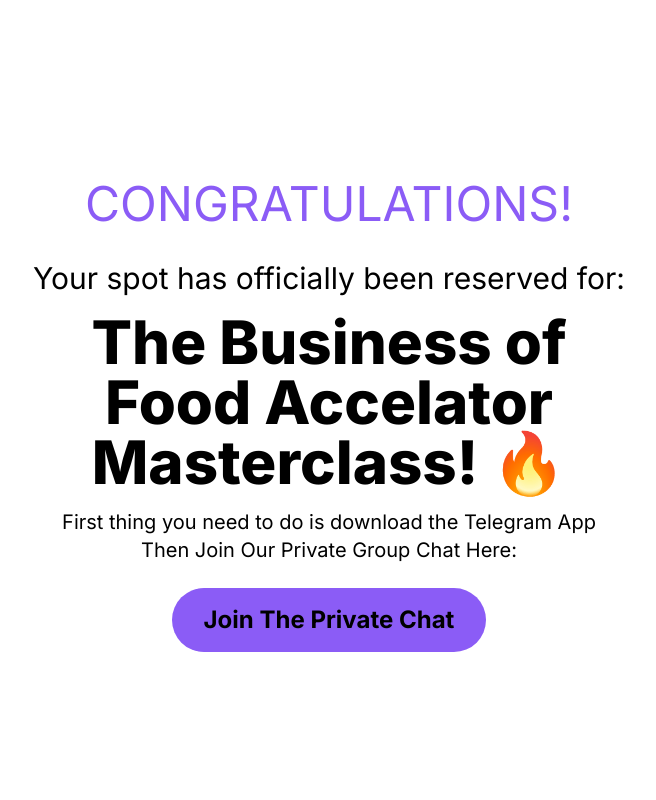
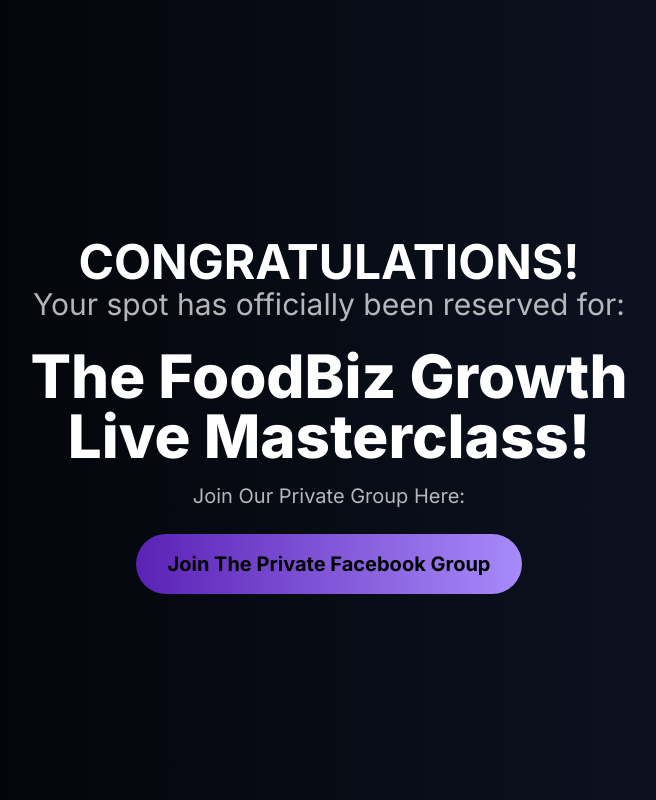
Before and after one commit to dashincodes/masterclass2, a Next.js app: page /success in a window 1280 px wide. Shown: the whole page, without its empty margins (311-967 px from the left). Built offline with nearby package versions, Linux system fonts and the light colour scheme.

Commit message:
finalized

```diff
--- a/app/page.js
+++ b/app/page.js
@@ -211,7 +211,7 @@
         <h2 className="text-white text-5xl font-bold text-center">
           Reserve Your Seat
         </h2>
-        <h3 className="text-white text-xl font-extralight mt-6 opacity-60 md:w-1/2 md:mx-0 mx-12 text-center leading-8 ">
+        <h3 className="text-white md:text-xl text-md font-extralight mt-6 opacity-60 md:w-1/2 md:mx-0 mx-12 text-center leading-8 ">
           Reserve your virtual seat to the FoodBiz Growth Live Masterclass
           before they fill up, remember there are only 20 seats available
         </h3>
--- a/app/success/page.js
+++ b/app/success/page.js
@@ -1,14 +1,41 @@
 import React from "react";
 
 function page() {
-  return <div className="flex flex-col justify-center h-screen items-center pt-8 w-full px-4">
-    <div><h2 className="text-5xl uppercase text-violet-500">Congratulations!</h2></div>
-    <div className="mt-8"><h3 className="text-3xl ">Your spot has officially been reserved for:</h3></div>
-    <div className="md:w-1/2 mt-4 "><h2 className="text-6xl  font-extrabold text-center">The Business of Food Accelator Masterclass! 🔥</h2></div>
-    <div className="mt-4"><h2 className="text-xl">First thing you need to do is download the Telegram App</h2></div>
-    <div><h2 className="text-xl">Then Join Our Private Group Chat Here:</h2></div>
-    <div className="mt-6"><a href="https://t.me/+5bqOufXa0l9mZDRh" target="blank"><button className="bg-violet-500 px-8 py-4 rounded-full text-2xl font-bold">Join The Private Chat</button></a></div>
-  </div>;
+  return (
+    <div className="flex flex-col justify-center h-screen items-center pt-8 w-full px-4 bg-gradient-to-r from-black to-slate-900">
+      <div>
+        <h2 className="md:text-5xl font-bold text-3xl uppercase text-white">
+          Congratulations!
+        </h2>
+      </div>
+      <div className="">
+        <h3 className="md:text-3xl text-xl text-white  opacity-70 ">
+          Your spot has officially been reserved for:
+        </h3>
+      </div>
+      <div className="md:w-1/2 mt-2 ">
+        <h2 className="md:text-6xl text-4xl font-extrabold text-center text-white mt-4">
+          The FoodBiz Growth Live Masterclass!
+        </h2>
+      </div>
+
+      <div>
+        <h2 className="text-xl text-white mt-4 opacity-70">
+          Join Our Private Group Here:
+        </h2>
+      </div>
+      <div className="mt-6">
+        <a
+          href="https://www.facebook.com/groups/125377357324707"
+          target="blank"
+        >
+          <button className="bg-gradient-to-r from-violet-800 to-violet-400 px-8 py-4 rounded-full text-xl font-bold">
+            Join The Private Facebook Group
+          </button>
+        </a>
+      </div>
+    </div>
+  );
 }
 
 export default page;
```
